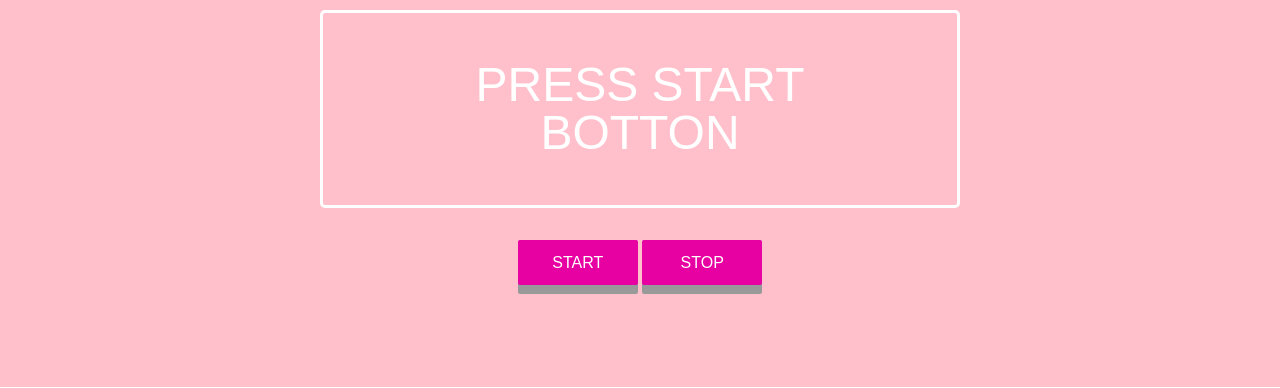
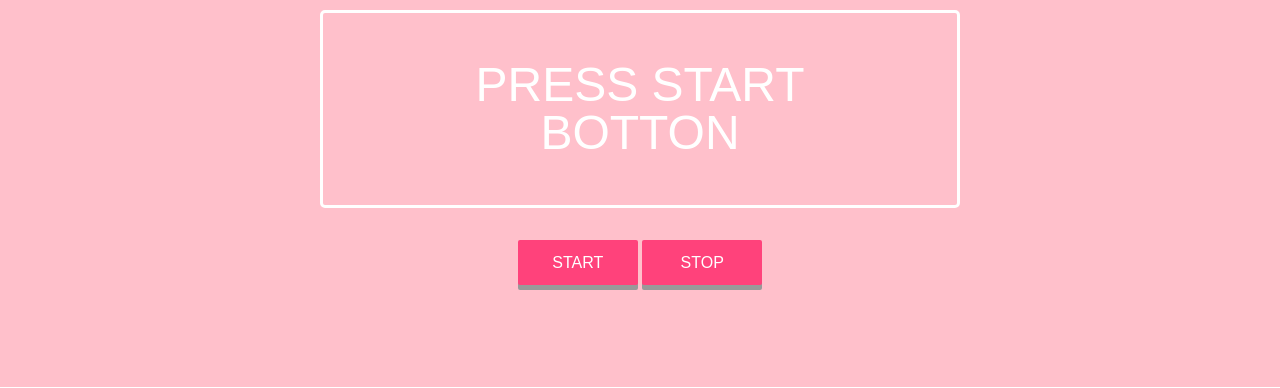
Before and after one commit to zakanwang/GMKRKapp, a PHP site: page / in a window 1280 px wide. Shown: the part 309-697 px from the top of the page. Run offline with PHP 8.4, Linux system fonts and the light colour scheme; some libraries are stand-ins or nearby versions.

Commit message:
change botton color

```diff
--- a/css/pure.css
+++ b/css/pure.css
@@ -854,7 +854,7 @@ this the same font stack that Normalize.css sets for the `body`.
 .pure-button-selected,
 a.pure-button-primary,
 a.pure-button-selected {
-    background-color: rgb(231, 0, 162);
+    background-color: #ff427b;
     color: #fff;
 }
 
--- a/css/style.css
+++ b/css/style.css
@@ -249,14 +249,14 @@ label {
   outline: none;
   border: none;
   border-radius: 15px;
-  box-shadow: 0 9px #999;
+  box-shadow: 0 5px #999;
 }
 
-.pure-button:hover {background-color: #ff4eb5}
+.pure-button:hover {background-color: #ff719c}
 
 .pure-button:active {
-  background-color: #ff4eb5;
-  box-shadow: 0 5px #666;
+  background-color: #ff719c;
+  box-shadow: 0 3px #666;
   transform: translateY(4px);
 }
 
@@ -278,6 +278,8 @@ label {
   margin-bottom: 1em;
 }
 
+
+/* popup */
 .popup {
 
     position: fixed;
```
